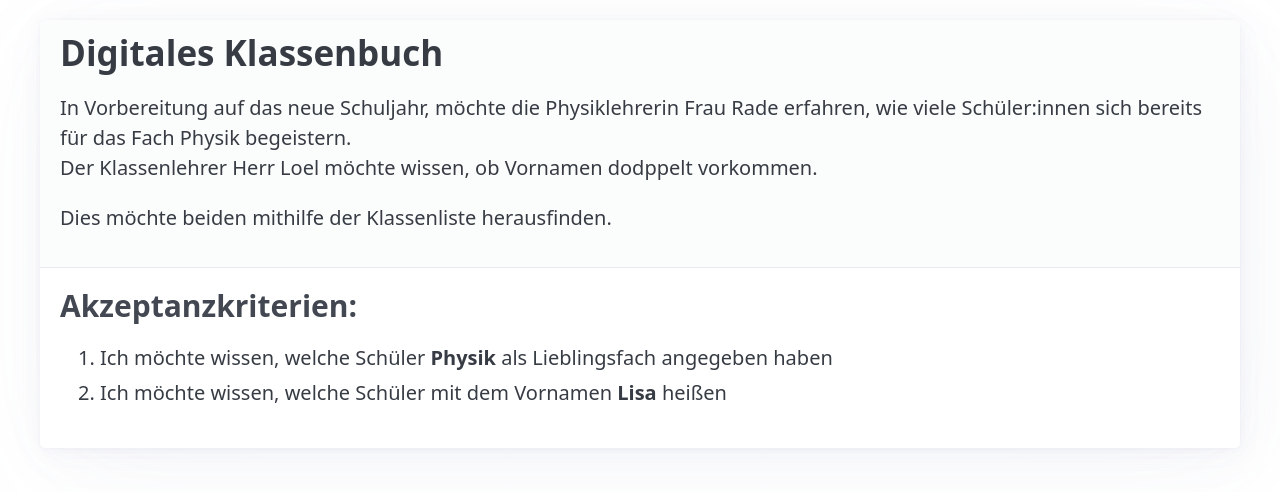
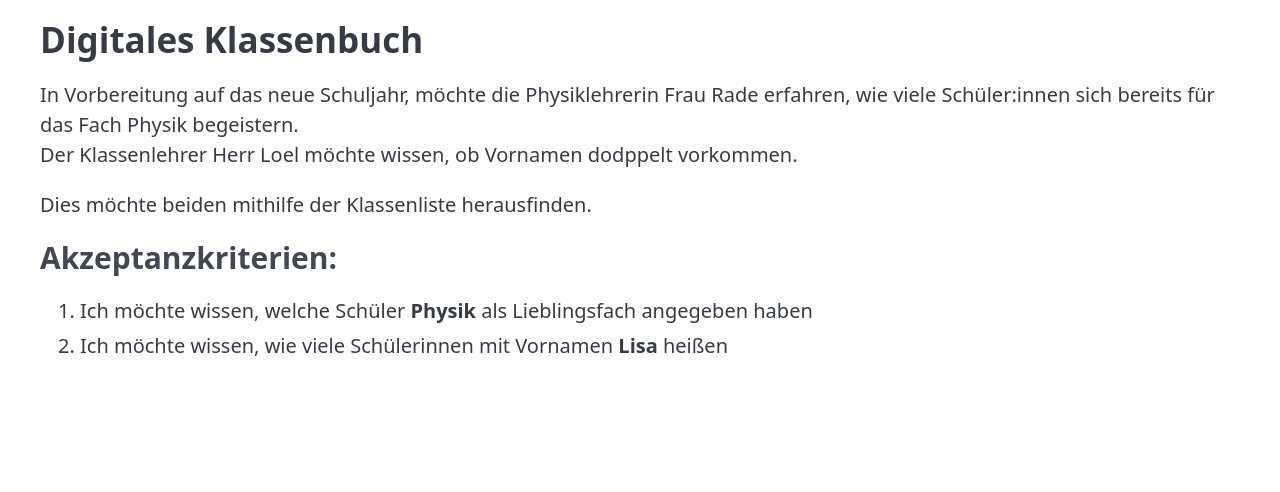
Before and after one commit to janz93/aevo, a plain HTML site: page user_story.html in a window 1280 px wide. Drawn offline with nearby package versions, Linux system fonts and the light colour scheme.

Commit message:
fix typo

```diff
--- a/user_story.html
+++ b/user_story.html
@@ -4,13 +4,12 @@
 <head>
     <meta charset="UTF-8">
     <meta name="viewport" content="width=device-width, initial-scale=1.0">
-    <title>Schüler</title>
+    <title>User Story</title>
     <link rel="stylesheet" href="https://cdn.jsdelivr.net/npm/@picocss/pico@2/css/pico.min.css" />
 </head>
 
 <body>
     <main class="container">
-        <article class="user-story">
         <header>
             <h2>Digitales Klassenbuch</h2>
             <p>
@@ -25,7 +24,7 @@
         <ol>
             <li id="ac-subjects">Ich möchte wissen, welche Schüler <b>Physik</b> als Lieblingsfach angegeben haben
             </li>
-                <li id="ac-names">Ich möchte wissen, welche Schüler mit dem Vornamen <b>Lisa</b> heißen</li>
+            <li id="ac-names">Ich möchte wissen, wie viele Schülerinnen mit Vornamen <b>Lisa</b> heißen</li>
         </ol>
         </article>
 </body>
```
Also changed, not shown: index.html (+1 -1 lines). Lines whose indentation alone changed are shown as unchanged.
